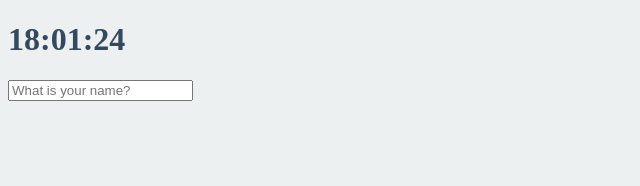
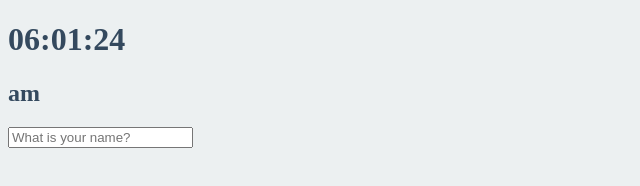
Before and after one commit to ReU4752/momentum-clone, a plain HTML site: page index.html in a window 1280 px wide. Shown: the whole page, without its empty margins (0-640 px from the left). Drawn offline with Linux system fonts and the light colour scheme.

Commit message:
Update clock
I added meridiem function and maked hours show 12-hour clock.

```diff
--- a/clock.js
+++ b/clock.js
@@ -1,16 +1,27 @@
 const clockContainer = document.querySelector(".js-clock"),
-  clockTitle = clockContainer.querySelector("h1");
+  clockTitle = clockContainer.querySelector("h1"),
+  meridiem = clockContainer.querySelector("h2");
+
+function isMoring(hours) {
+  return hours < 12 ? true : false;
+}
+
+function make12Hours(hours) {
+  return hours > 12 ? hours - 12 : hours;
+}
 
 function getTime() {
   const date = new Date();
 
-  const hours = date.getHours();
+  const hours = make12Hours(date.getHours());
   const minutes = date.getMinutes();
   const seconds = date.getSeconds();
 
   clockTitle.innerText = `${hours < 10 ? `0${hours}` : hours}:${
     minutes < 10 ? `0${minutes}` : minutes
   }:${seconds < 10 ? `0${seconds}` : seconds}`;
+
+  meridiem.innerText = `${isMoring(hours) == true ? "am" : "pm"}`;
 }
 
 function init() {
--- a/index.html
+++ b/index.html
@@ -7,6 +7,7 @@
   <body>
     <div class="js-clock">
       <h1>00:00</h1>
+      <h2>am</h2>
     </div>
     <form class="js-form form">
       <input type="text" placeholder="What is your name?" />
```
